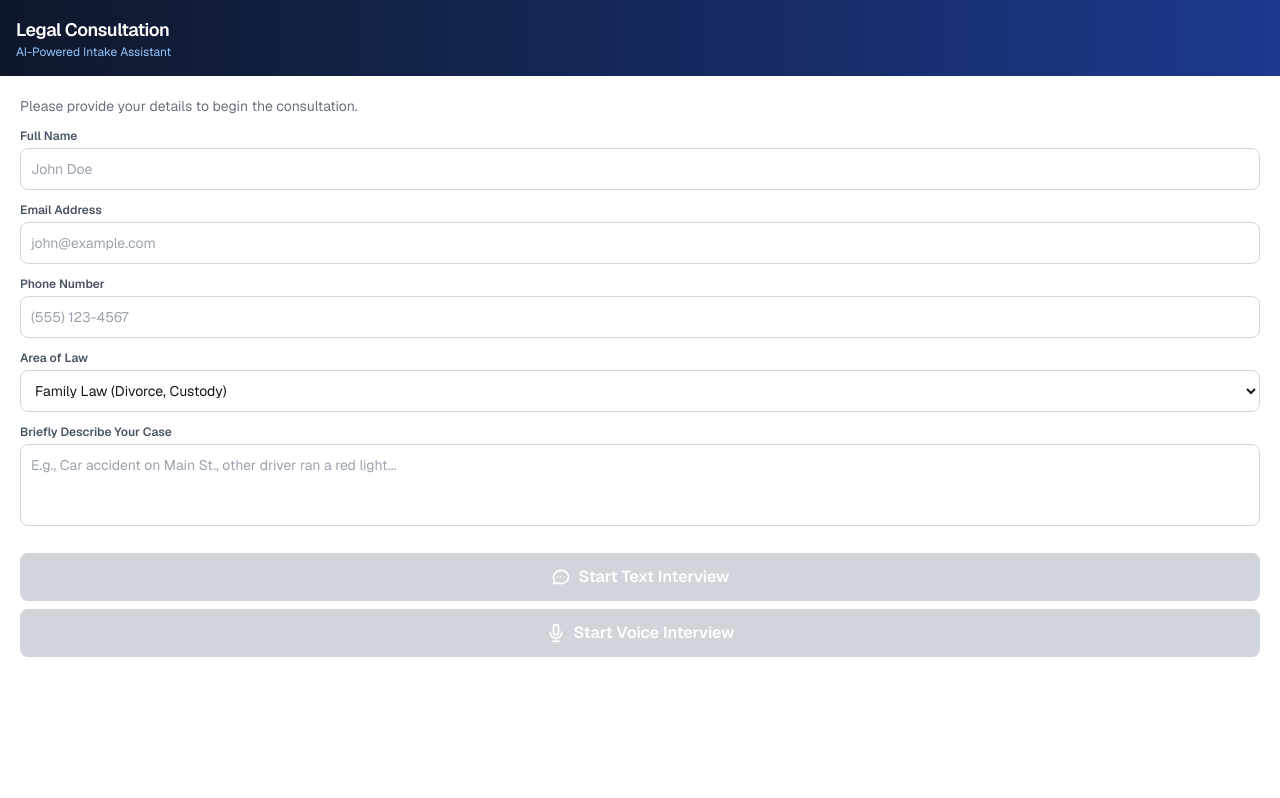
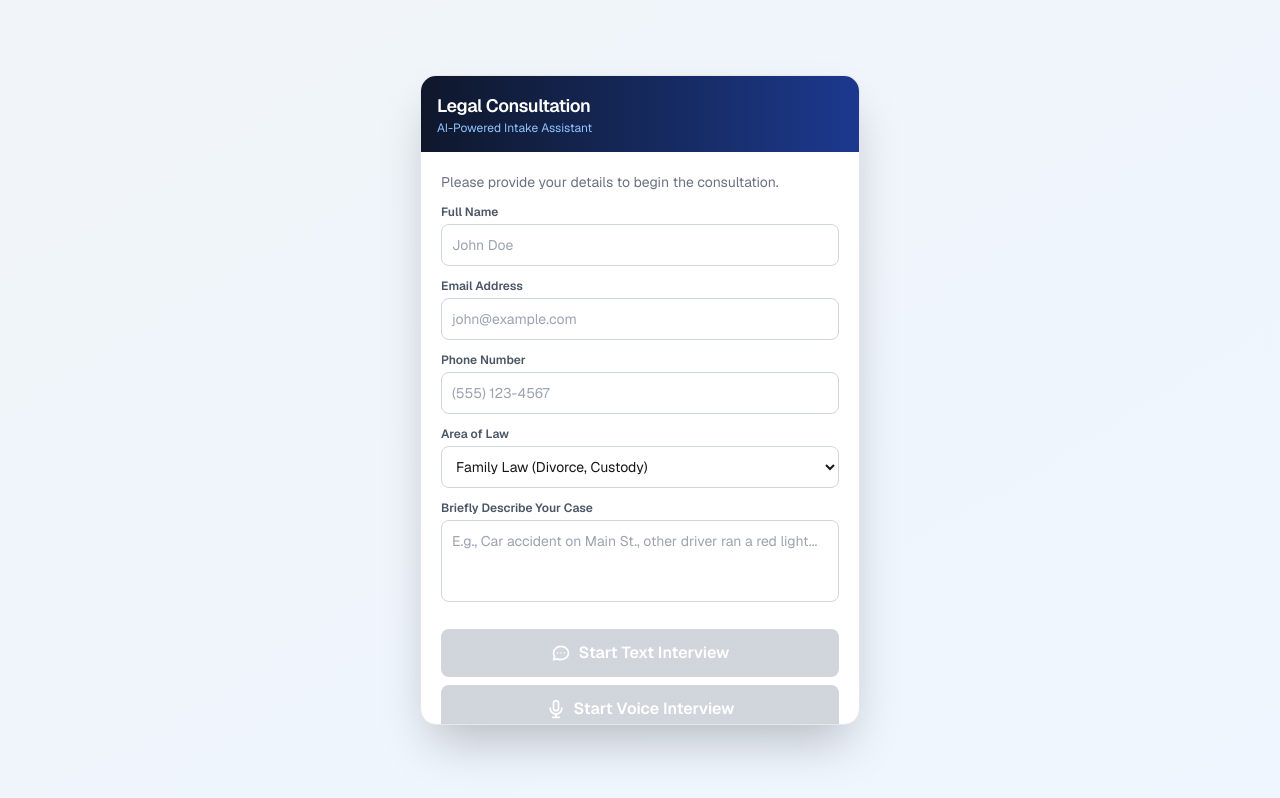
Before and after one commit to sakis070864/law-chatbot, a Next.js app: page / in a window 1280 px wide. Built offline with nearby package versions, Linux system fonts and the light colour scheme.

Commit message:
Centered card layout with gradient background

```diff
--- a/src/components/LegalIntakeWidget.tsx
+++ b/src/components/LegalIntakeWidget.tsx
@@ -254,13 +254,12 @@ IMPORTANT RULES:
   // ── MAIN WIDGET (Full Screen) ──
 
   return (
-    <div className="legal-intake-widget w-full h-screen bg-white flex flex-col font-sans">
+    <div className="min-h-screen w-full bg-gradient-to-br from-slate-100 to-blue-50 flex items-center justify-center p-4 font-sans">
+      <div className="legal-intake-widget w-full max-w-[440px] h-[650px] bg-white rounded-2xl shadow-2xl border border-gray-200 overflow-hidden flex flex-col">
       {/* ── Header ── */}
-      <div className="bg-gradient-to-r from-slate-900 to-blue-900 p-4 text-white flex justify-between items-center shrink-0">
-        <div>
-          <h2 className="text-lg font-semibold tracking-tight">Legal Consultation</h2>
-          <p className="text-blue-300 text-xs">AI-Powered Intake Assistant</p>
-        </div>
+      <div className="bg-gradient-to-r from-slate-900 to-blue-900 p-4 text-white shrink-0">
+        <h2 className="text-lg font-semibold tracking-tight">Legal Consultation</h2>
+        <p className="text-blue-300 text-xs">AI-Powered Intake Assistant</p>
       </div>
 
       {/* ── FORM SCREEN ── */}
@@ -561,5 +560,6 @@ IMPORTANT RULES:
         </div>
       )}
     </div>
+    </div>
   );
 }
```
